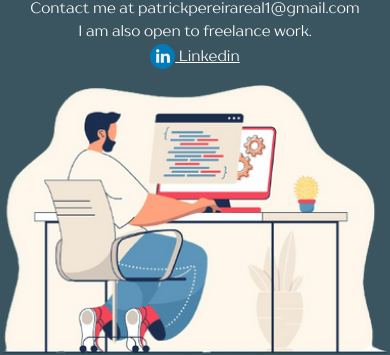
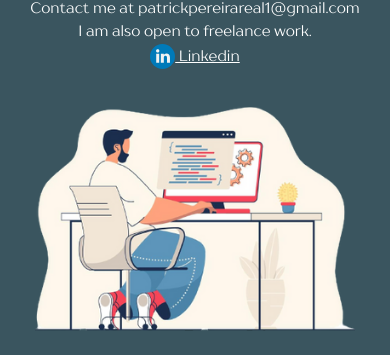
Before and after one commit to patrickReiis/Portfolio, a Vue app in the folder frontend/: page /#/home in a window 390 px wide. Shown: the part 1155-1510 px from the top of the page. After the commit the page ends 1487 px from the top, so only its background shows below. Built offline with nearby package versions, Linux system fonts and the light colour scheme; a web font is replaced by a local one.

Commit message:
changing size of img so the width does not pass 100%

```diff
--- a/frontend/src/assets/main.css
+++ b/frontend/src/assets/main.css
@@ -203,6 +203,10 @@ header {
         width: 400px;
     }
 
+    .guy-sit-svg {
+      margin-top: 2rem;
+      transform: scale(1);
+    }
 
     .projects-content{
       height: 460px;
```
